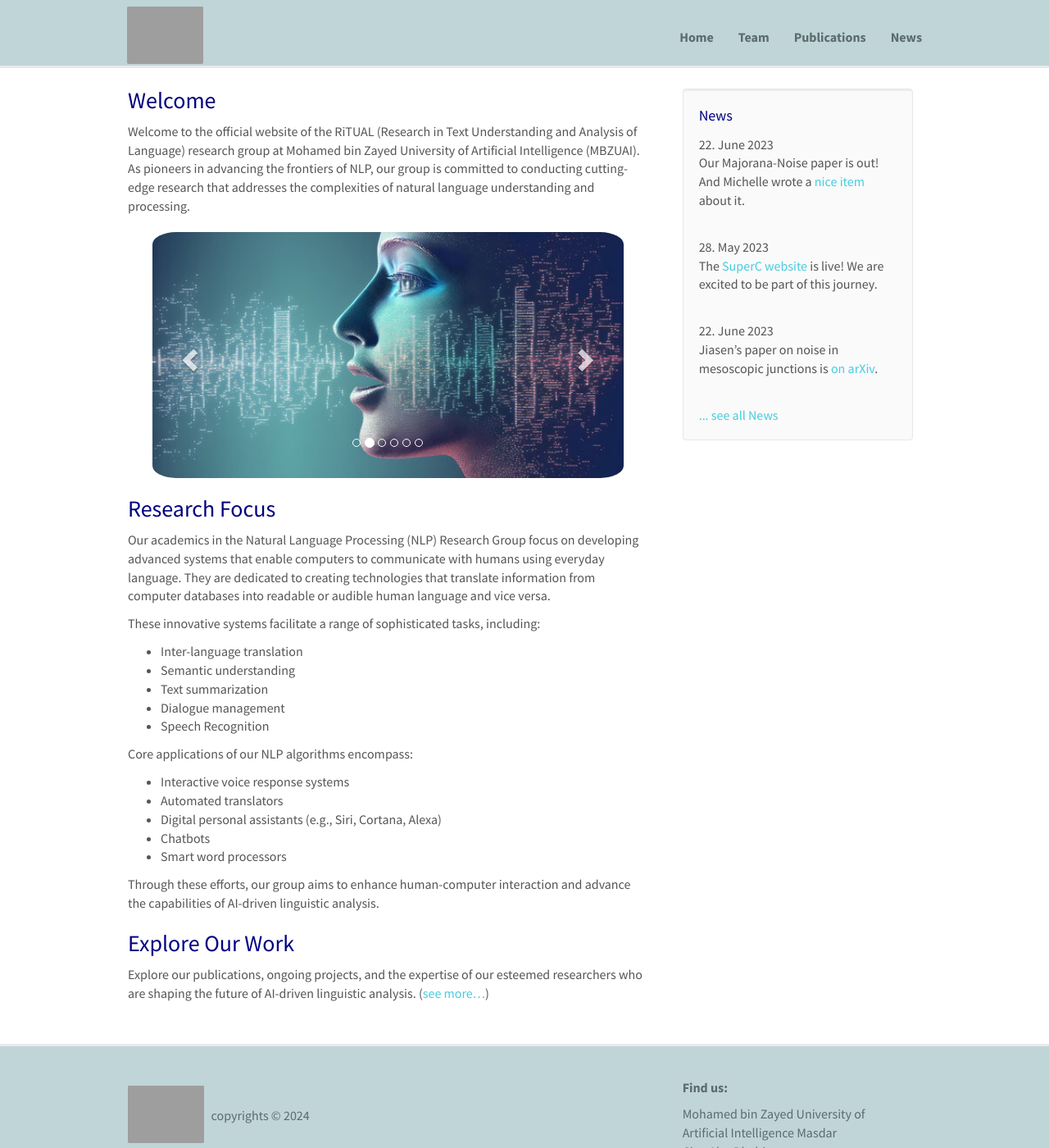
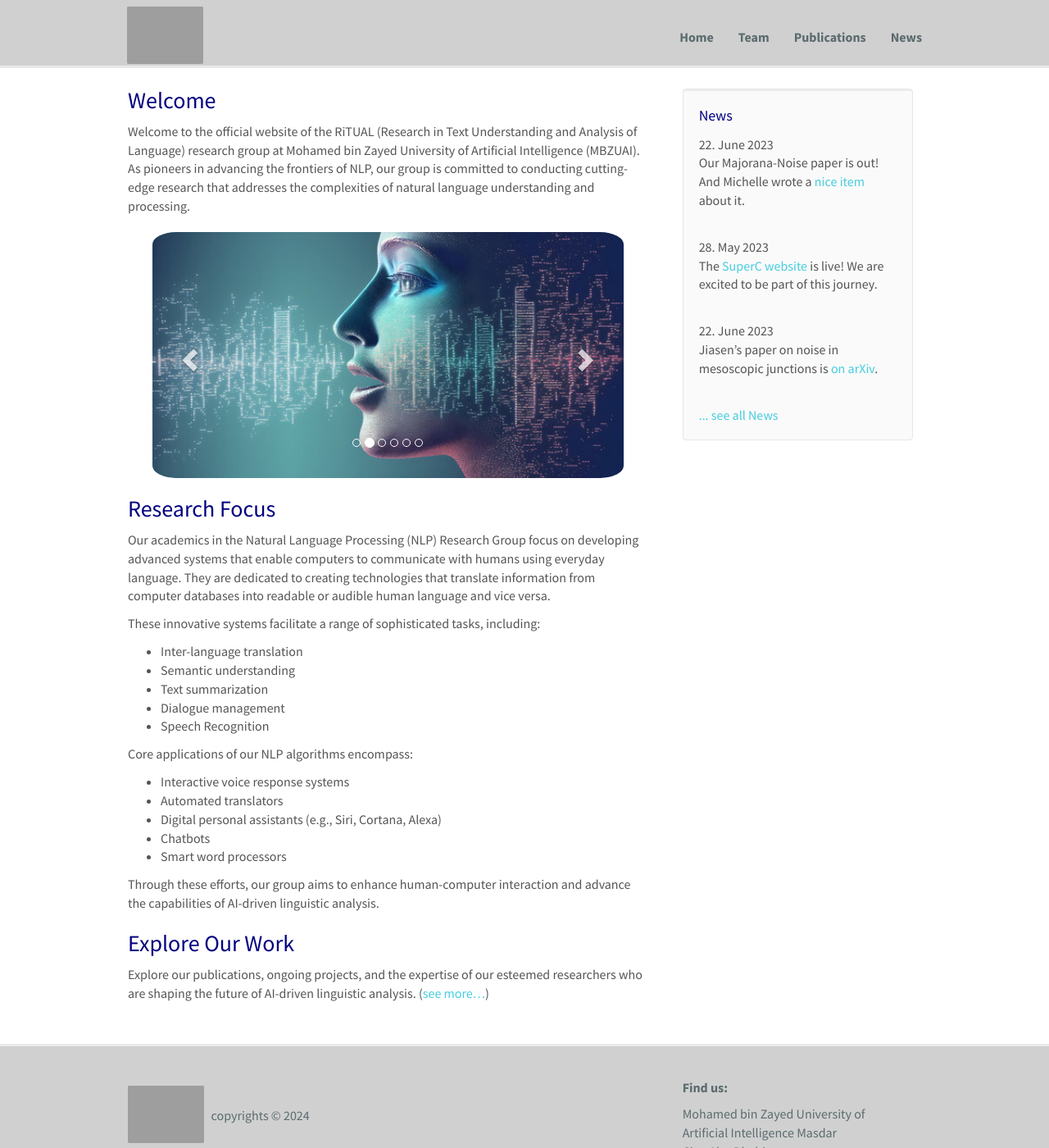
Before and after one commit to toqeerehsan/RiTUAL, a Jekyll site: the page built from _pages/home.md, in a window 1280 px wide and 1400 px high. Shown: the whole window at 82% size. Built offline with Jekyll 4.4.1, drawn with Linux system fonts in a browser that asks for light colours; nearby versions of some CDN libraries.

Commit message:
updated banner color

```diff
--- a/css/main.scss
+++ b/css/main.scss
@@ -136,7 +136,7 @@ color: #000080;
 }
 
 .bg-color{
-background-color: #c0d5d8;
+background-color: #d0d0d0/*#c0d5d8*/;
 color: #fff;
 }
 
@@ -204,7 +204,7 @@ color:#99a7b2;
 .navbar-default {
 //     background: linear-gradient(to right, #EEFDFF, #5B6B6E);
 //     background-color: #c0ced0;
-    background-color: #c0d5d8;
+    background-color: #d0d0d0/*#c0d5d8*/;
     border: none;
     border-bottom: 3px solid #E9E9E9;
     padding: 20px 0px 10px 0px;
@@ -251,7 +251,7 @@ color:#99a7b2;
 
 #footer {
     margin-top:15px;
-    background-color: #c0d5d8;
+    background-color: #d0d0d0/*#c0d5d8*/;
     color: #fff;
     padding: 20px 0;
     border:none;
```
